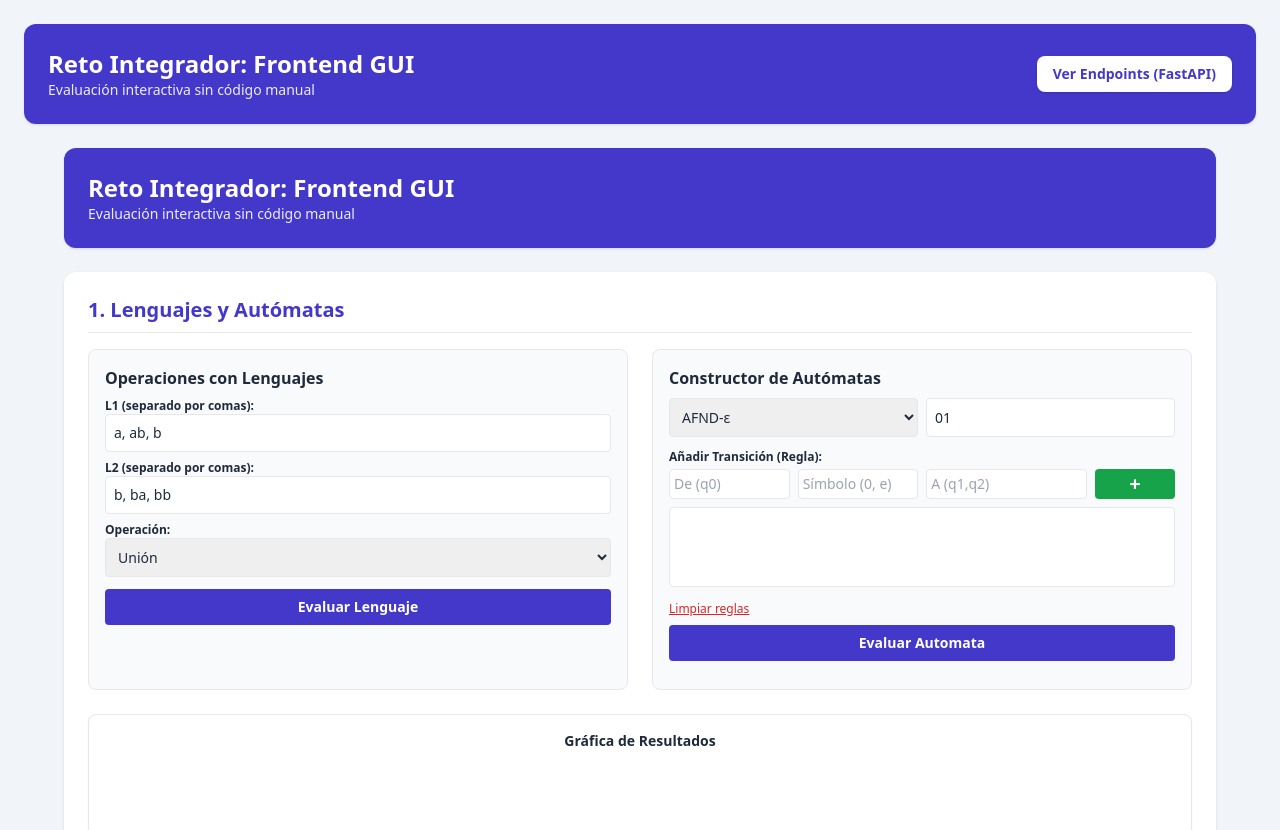
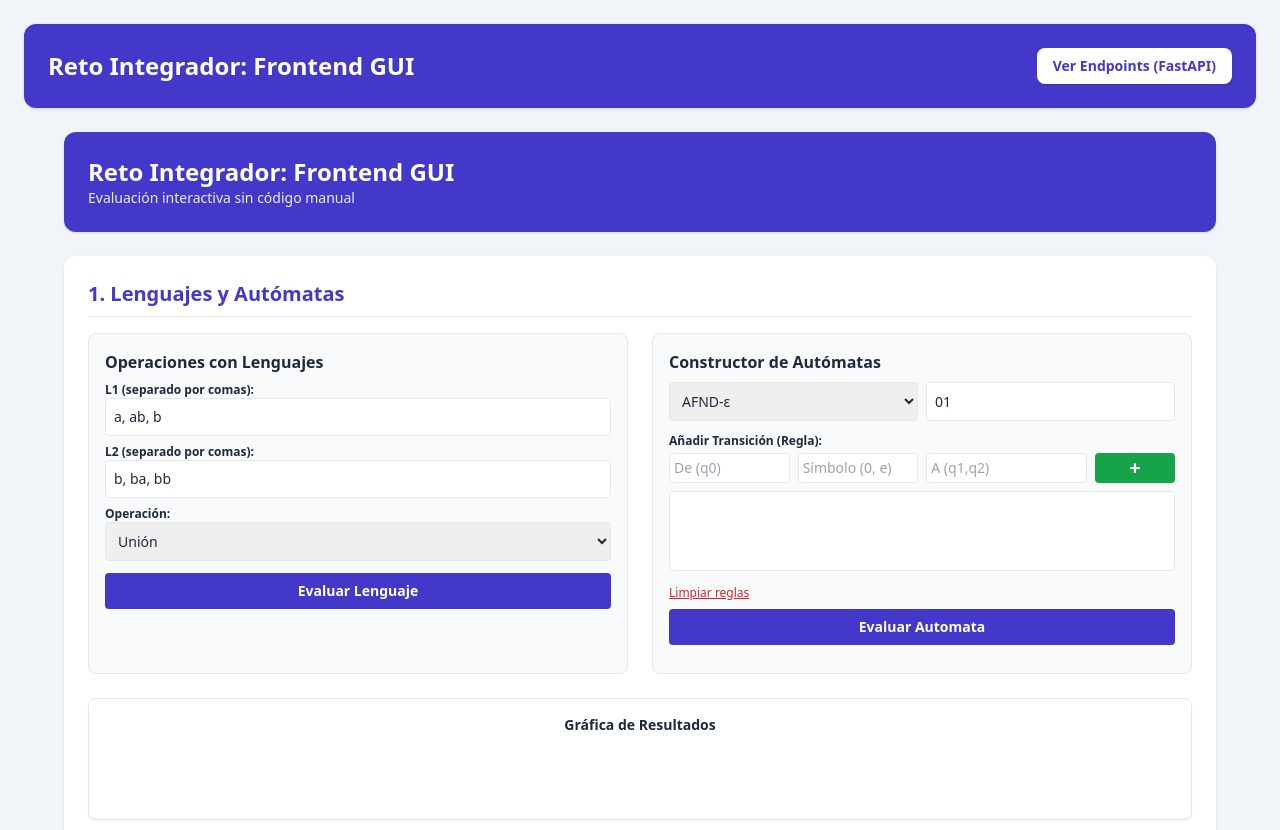
Before and after one commit to Rogefinity/Proyecto---Lenguaje, a plain HTML site: page index.html in a window 1280 px wide. Shown: the top 830 px of the page. Drawn offline with nearby package versions, Linux system fonts and the light colour scheme.

Commit message:
Remove evaluation description from index.html
Remove the description paragraph from the header.

```diff
--- a/index.html
+++ b/index.html
@@ -4,7 +4,7 @@
   <header class="bg-indigo-700 text-white p-6 rounded-xl shadow mb-6 flex justify-between items-center">
     <div>
       <h1 class="text-2xl font-bold">Reto Integrador: Frontend GUI</h1>
-      <p class="text-sm opacity-90">Evaluación interactiva sin código manual</p>
+      <p class="text-sm opacity-90"></p>
     </div>
     <a href="/docs" target="_blank" class="bg-white text-indigo-700 px-4 py-2 rounded-lg font-bold text-sm shadow hover:bg-slate-100 transition">
       Ver Endpoints (FastAPI)
```
